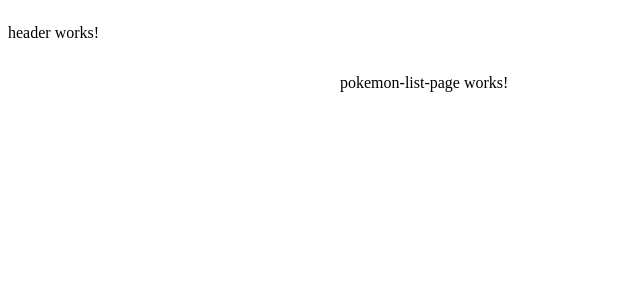
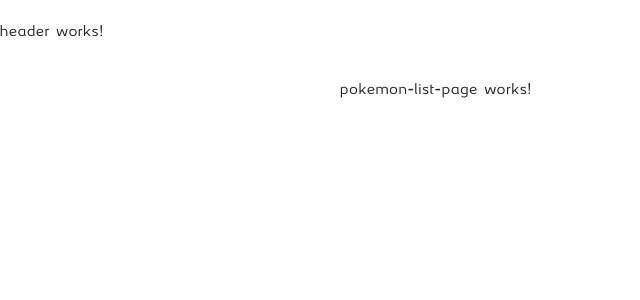
Before and after one commit to Perajit/angular-example, an Angular app: page /pokemons/list in a window 1280 px wide. Shown: the top 300 px of the page, without its empty margins (0-640 px from the left). Built offline with nearby package versions, Linux system fonts and the light colour scheme.

Commit message:
style: Add global styles and resources (fonts/images)

```diff
--- a/src/styles.scss
+++ b/src/styles.scss
@@ -1 +1,5 @@
 /* You can add global styles to this file, and also import other style files */
+@import 'global';
+@import 'custom';
+@import 'inputs';
+@import 'buttons';
--- /dev/null
+++ b/src/styles/_buttons.scss
@@ -0,0 +1,59 @@
+@import 'colors';
+
+$button-border-color: lighten($divider-color, 10%);
+$button-bg-color: $primary-bg-color;
+$button-text-color: $secondary-text-color;
+
+$button-primary-border-color: transparent;
+$button-primary-bg-color: $primary-color;
+$button-primary-text-color: $fore-color;
+$button-primary-hover-bg-color: lighten($button-primary-bg-color, 10%);
+
+$button-transparent-hover-text-color: $primary-color;
+
+.button {
+  box-sizing: border-box;
+  padding: 0.5em 1em;
+  background-color: $button-bg-color;
+  color: $button-text-color;
+  border-radius: 0.25em;
+  border: solid 1px $button-border-color;
+  font-family: YellowPeas;
+  font-size: 1rem;
+  font-weight: 600;
+  cursor: pointer;
+
+  &[disabled] {
+    cursor: default;
+    pointer-events: none;
+  }
+
+  &.-primary {
+    border-color: $button-primary-border-color;
+    background-color: $button-primary-bg-color;
+    color: $button-primary-text-color;
+
+    &[disabled] {
+      background-color: lighten(desaturate($button-primary-bg-color, 20%), 20%);
+      color: darken($button-primary-text-color, 2%);
+    }
+
+    &:hover {
+      background-color: $button-primary-hover-bg-color;
+    }
+  }
+
+  &.-transparent {
+    border-color: transparent;
+    box-shadow: none;
+
+    &:hover {
+      color: $button-transparent-hover-text-color;
+    }
+  }
+
+  &.-large {
+    font-size: 1.2rem;
+    padding: 0.5em 1em;
+  }
+}
--- /dev/null
+++ b/src/styles/_colors.scss
@@ -0,0 +1,15 @@
+$blue: #3060ff;
+$blue02: #4080ff;
+
+$dark-primary-color: #1076d2;
+$light-primary-color: #bbdefb;
+$primary-color: #2196f3;
+$fore-color: #f0f0ff;
+$accent-color: #ffeb3b;
+$primary-text-color: #212121;
+$secondary-text-color: #757575;
+$primary-bg-color: #ffffff;
+$secondary-bg-color: #f6f8f8;
+$divider-color: #bdbdbd;
+$error-color: #ff5252;
+$warning-color: #fbc02d;
--- /dev/null
+++ b/src/styles/_custom.scss
@@ -0,0 +1,26 @@
+@import 'colors';
+
+.primary-text {
+  color: $primary-text-color;
+}
+
+.secondary-text {
+  color: $secondary-text-color;
+}
+
+.message {
+  &.-error {
+    color: $error-color;
+  }
+}
+
+.card {
+  border-radius: 0.25em;
+  background-color: $primary-bg-color;
+  box-shadow: 0 0 1px rgba($divider-color, 0.8), -1px -1px 1px rgba($divider-color, 0.2), -1px 1px 1px rgba($divider-color, 0.2),
+    1px -1px 1px rgba($divider-color, 0.2), 1px 1px 1px rgba($divider-color, 0.2), 0 2px 6px rgba($divider-color, 0.4);
+}
+
+.section-title {
+  margin: 0;
+}
--- /dev/null
+++ b/src/styles/_fonts.scss
@@ -0,0 +1,11 @@
+$font-path: '/assets/fonts';
+
+@font-face {
+  font-family: Pokemon;
+  src: url('#{$font-path}/Pokemon.ttf');
+}
+
+@font-face {
+  font-family: YellowPeas;
+  src: url('#{$font-path}/YellowPeas.otf');
+}
--- /dev/null
+++ b/src/styles/_global.scss
@@ -0,0 +1,52 @@
+@import 'fonts';
+@import 'colors';
+
+body,
+html {
+  height: 100%;
+  margin: 0;
+  padding: 0;
+  overflow: hidden;
+}
+
+body {
+  font-family: YellowPeas;
+  font-size: 18px;
+  letter-spacing: 0.05em;
+  color: $primary-text-color;
+}
+
+h1,
+h2,
+h3,
+h4,
+h5,
+h6 {
+  line-height: 1.5em;
+}
+
+ul,
+li {
+  list-style: none;
+  margin: 0;
+  padding: 0;
+}
+
+a {
+  text-decoration: underline;
+  cursor: pointer;
+
+  &,
+  &:visited {
+    color: $dark-primary-color;
+  }
+
+  &:hover {
+    color: $primary-color;
+  }
+}
+
+input,
+button {
+  outline: none;
+}
--- /dev/null
+++ b/src/styles/_inputs.scss
@@ -0,0 +1,15 @@
+@import 'colors';
+
+$input-border-color: $divider-color;
+
+.input {
+  outline: none;
+  height: 2rem;
+  box-sizing: border-box;
+  padding: 0 0.5rem;
+  border: solid 1px $input-border-color;
+
+  &.-error {
+    border-color: $error-color;
+  }
+}
```
Also changed, not shown: src/assets/fonts/Pokemon.ttf (added), src/assets/fonts/YellowPeas.otf (added).
